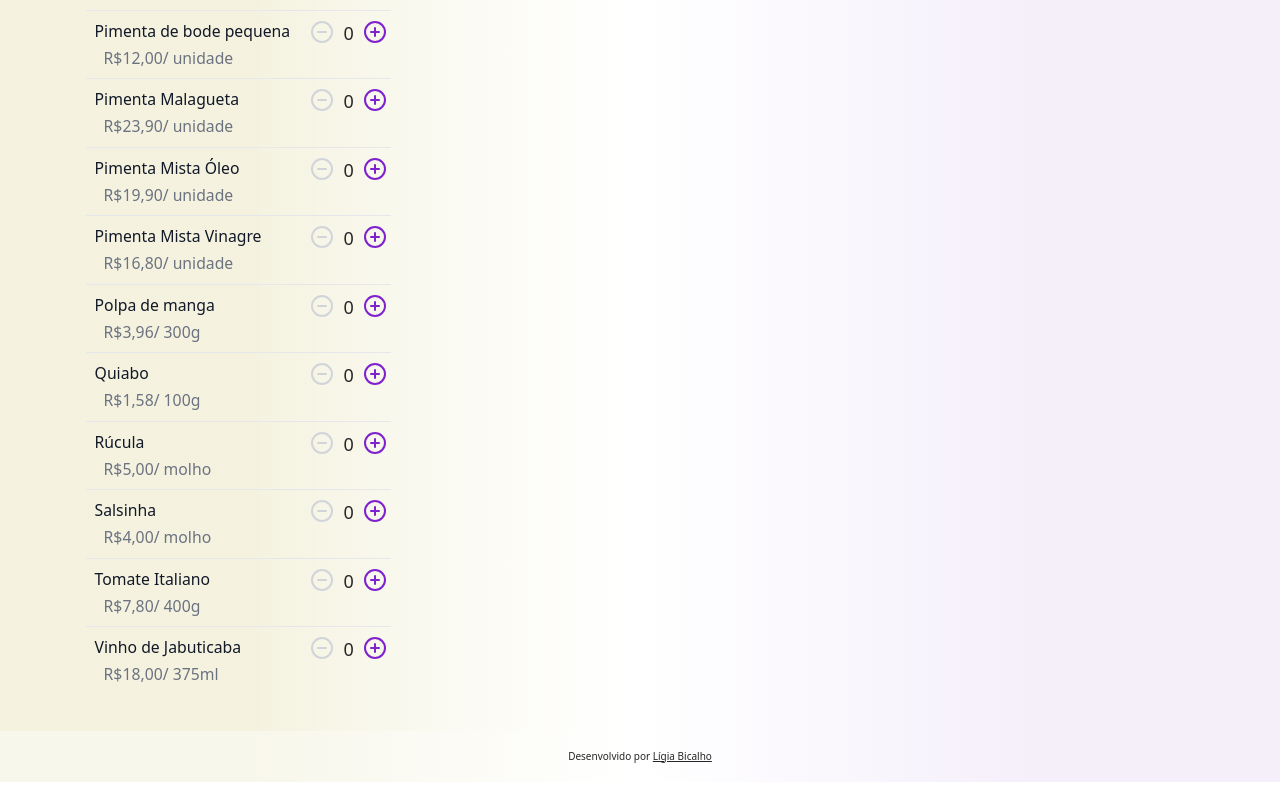
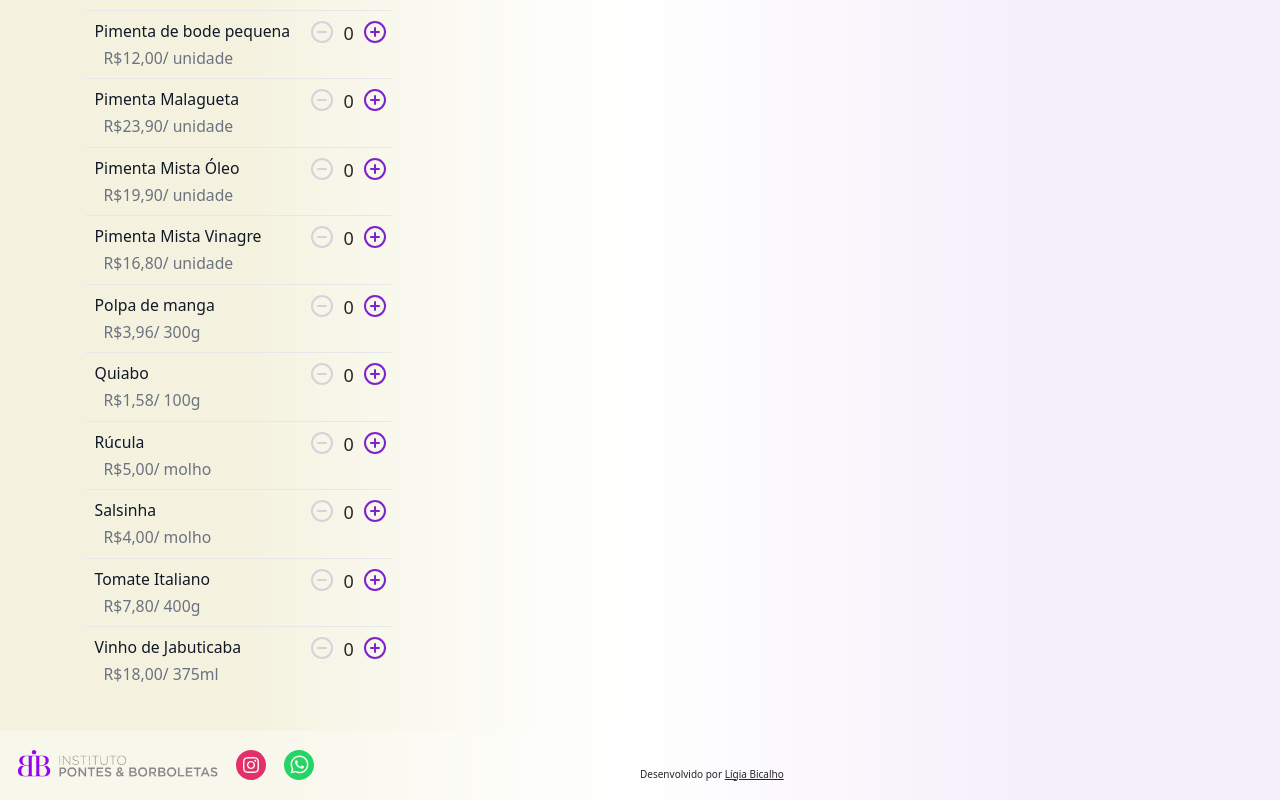
Before and after one commit to ligiabicalho/pontes-e-borboletas, a Next.js app: page / in a window 1280 px wide. Shown: the part 3756-4556 px from the top of the page. Built offline with nearby package versions, Linux system fonts and the light colour scheme; a web font is replaced by a local one.

Commit message:
feat: refactor Footer component layout and add social media icons

```diff
--- a/src/components/Footer/Footer.tsx
+++ b/src/components/Footer/Footer.tsx
@@ -1,19 +1,52 @@
+import Image from "next/image";
+import Link from "next/link";
 import React from "react";
 
 export function Footer() {
   return (
-    <div className="text-center bottom-0 w-full p-4">
+    <div className="flex lg:flex-row flex-col bottom-0 w-full p-4 items-center justify-between">
+      <div className="flex gap-4">
+        <Image
+          src="/logo-large.png"
+          width={200}
+          height={30}
+          alt="Logo IPB - Instituto Pontes e Borboletas"
+        />
+        <div className="flex gap-4">
+          <Link href="https://instagram.com/ponteseborboletas" target="_blank">
+            <Image
+              src="/instagram_black_logo_icon.svg"
+              width={30}
+              height={30}
+              alt="Logo IPB - Instituto Pontes e Borboletas"
+            />
+          </Link>
+          <Link
+            href="https://api.whatsapp.com/send?phone=5521997555322"
+            target="_blank"
+          >
+            <Image
+              src="/whatsapp_black_logo_icon.svg"
+              width={30}
+              height={30}
+              alt="Logo IPB - Instituto Pontes e Borboletas"
+            />
+          </Link>
+        </div>
+      </div>
+      <div className="flex w-[50%] justify-between pt-4">
         <p className="text-[10px]">
           Desenvolvido por{" "}
-        <a
+          <Link
             href="https://www.linkedin.com/in/ligiabicalho/"
             target="_blank"
             className="text-[10px] underline hover:no-underline"
           >
             Lígia Bicalho
-        </a>
+          </Link>
           {/* , Jaider Nunes e Breno G */}
         </p>
       </div>
+    </div>
   );
 }
```
Lines whose indentation alone changed are shown as unchanged.
